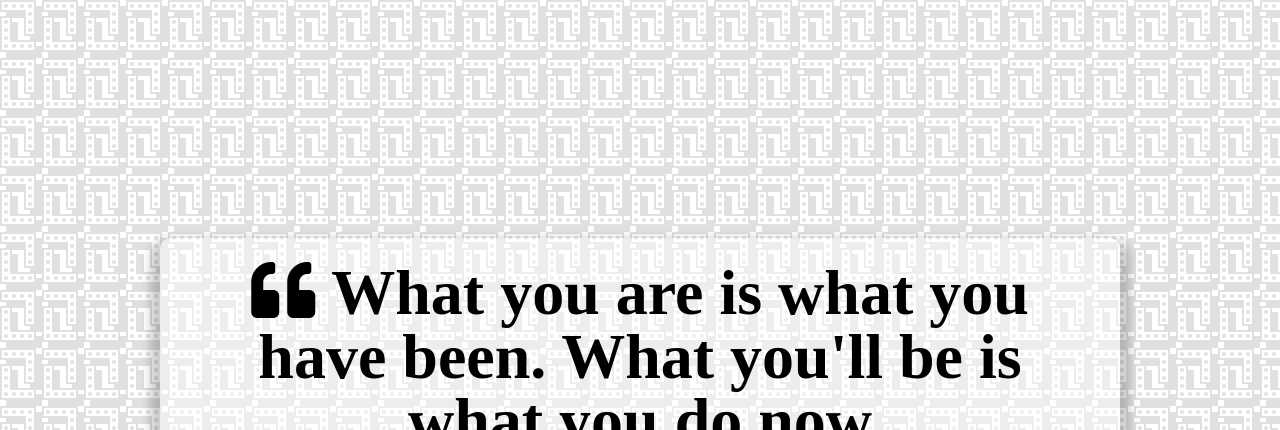
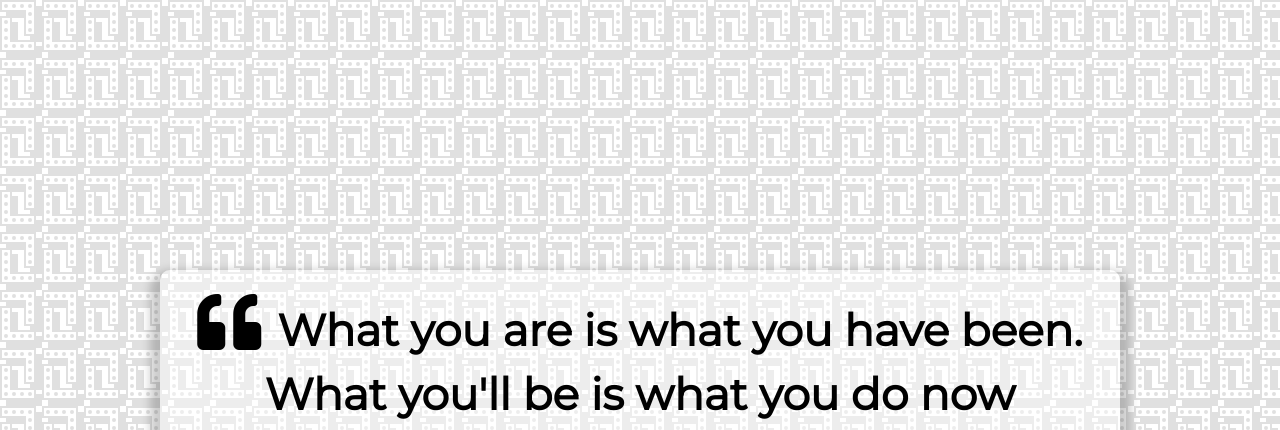
Before and after one commit to brando161/quote-generator, a plain HTML site: page index.html in a window 1280 px wide. Shown: the top 430 px of the page. Drawn offline with Linux system fonts and the light colour scheme; a web font is replaced by a local one.

Commit message:
Update quote font

```diff
--- a/style.css
+++ b/style.css
@@ -31,6 +31,11 @@ body {
     font-size: 2.75rem;
 }
 
+#quote {
+    font-family: Montserrat, sans-serif;
+    font-size: 2.75rem;
+}
+
 .long-quote {
     font-size: 2rem;
 }
```
